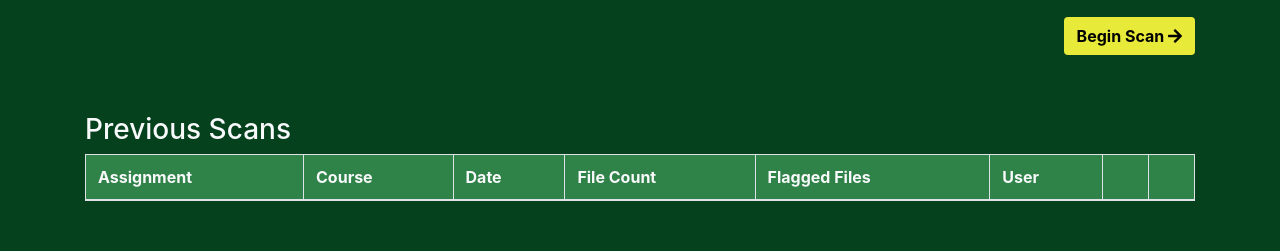
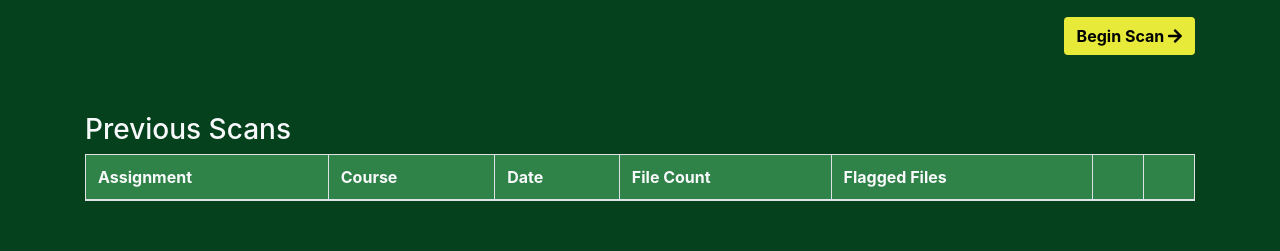
Before and after one commit to Dhruv-Panicker/ExcelGuard, a Flask app: page /scan_list in a window 1280 px wide. Shown: the part 277-528 px from the top of the page. Run offline with Flask 3, Linux system fonts and the light colour scheme; the visitor is signed in with stand-in values (Sample User, id 1); data that the repository does not hold is empty; some libraries are stand-ins or nearby versions.

Commit message:
Update scan_list.html
Remove the "User" column since this is no longer necessary (all are for the current user)

```diff
--- a/templates/scan_list.html
+++ b/templates/scan_list.html
@@ -53,7 +53,6 @@
               <th>Date</th>
               <th>File Count</th>
               <th>Flagged Files</th>
-              <th>User</th>
               <th></th>
               <th></th>
             </tr>
@@ -66,7 +65,6 @@
               <td>{{ scan.date_created }}</td>
               <td>{{ scan.number_of_files }}</td>
               <td>{{ scan.flagged_files }}</td>
-              <td>{{ scan.user_created_by }}</td>
               <td class="pr-0">
                 <a href="{{ url_for('scan_results', scan_id=scan.id) }}" class="btn bg-yellow"><strong>View</strong></a>
               </td>
```
